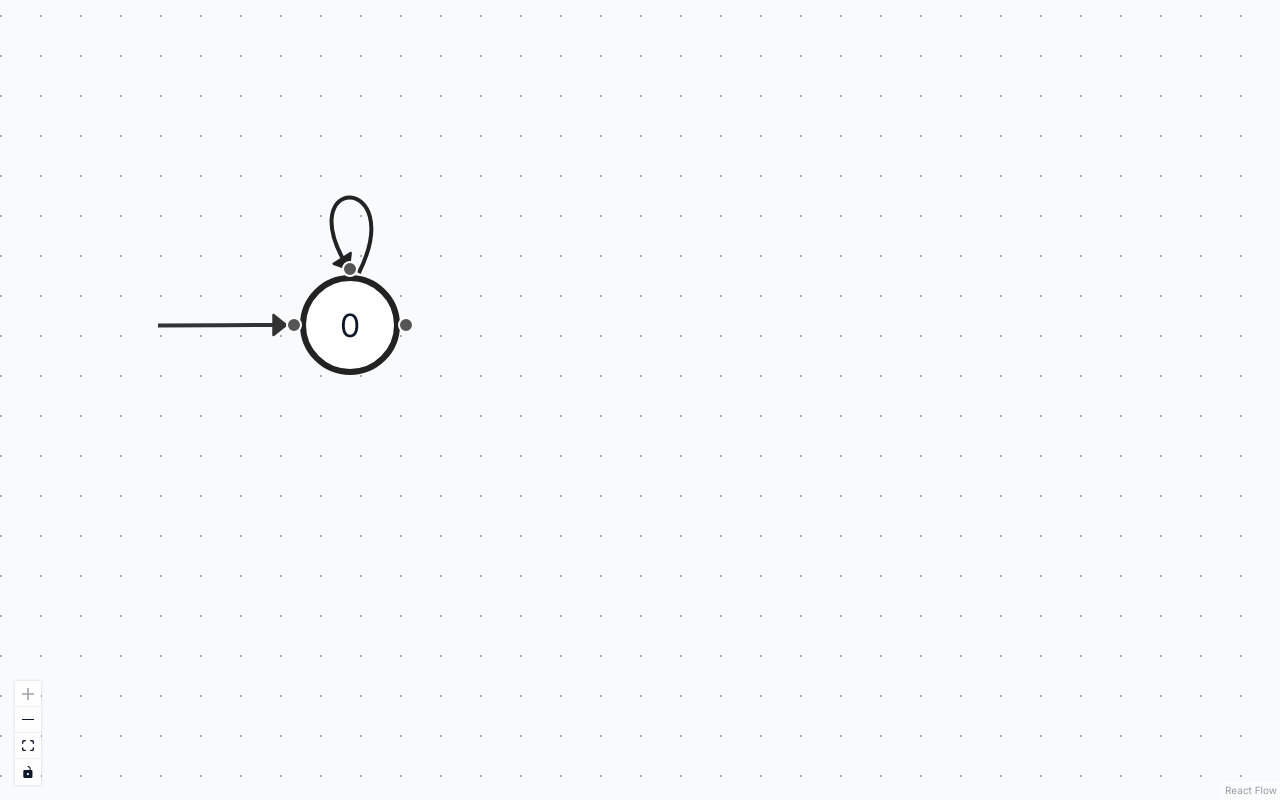
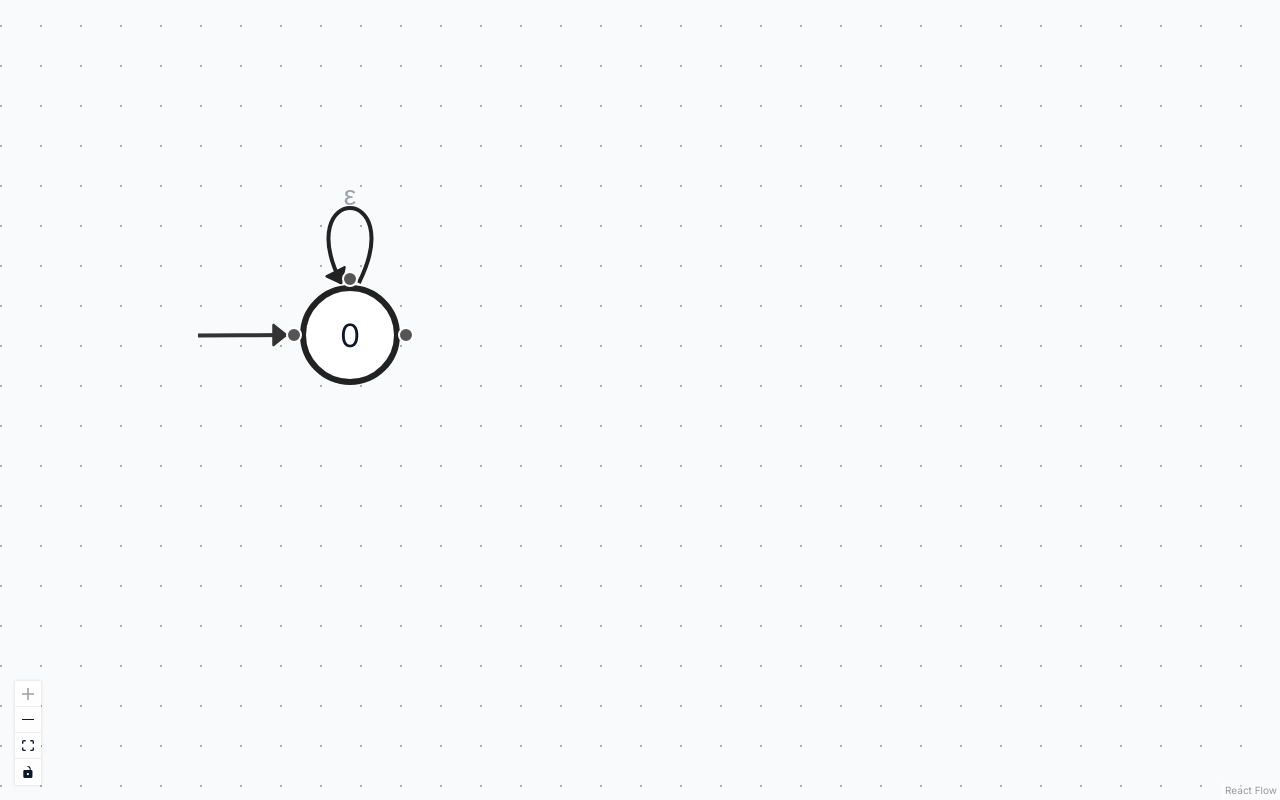
Before and after one commit to poopaapopa/diplom, a React (Create React App) app: page / in a window 1280 px wide. Both pictures are taken after a click on the element 350 px from the left and 269 px from the top of the page. Built offline with nearby package versions, Linux system fonts and the light colour scheme.

Commit message:
edge inputs

```diff
--- a/src/App.tsx
+++ b/src/App.tsx
@@ -19,15 +19,18 @@ import {
 import '@xyflow/react/dist/style.css';
 import FSMNode from './components/node';
 import SelfLoopEdge from "./components/selfLoop";
+import TransitionEdge from "./components/edge";
 
 const nodeTypes = {
   fsmNode: FSMNode,
 };
 const edgeTypes = {
   selfloop: SelfLoopEdge,
+  transition: TransitionEdge,
 };
 
 const defaultEdgeOptions = {
+  type: 'transition',
   markerEnd: {
     type: MarkerType.ArrowClosed,
     color: '#333',
@@ -44,17 +47,11 @@ const initialNodes: Node[] = [
     type: 'input',
     sourcePosition: Position.Right,
     data: { label: '' },
-    position: { x: 25, y: 124.2 },
+    position: { x: 25, y: 114.2 },
     draggable: false,
     connectable: false,
     selectable: false,
-    style: {
-      opacity: 0,
-      width: 0,
-      height: 0,
-      padding: 0,
-      pointerEvents: 'none'
-    },
+    style: { opacity: 0, width: 0, height: 0, pointerEvents: 'none' },
   },
   { id: '0', type: 'fsmNode', position: { x: 100, y: 100 }, data: { label: '0' } },
 ];
@@ -63,6 +60,7 @@ const initialEdges: Edge[] = [
   {
     id: 'start-edge',
     source: 'start-anchor',
+    type: 'default',
     target: '0',
     targetHandle: 'main-target',
     selectable: false,
@@ -70,10 +68,6 @@ const initialEdges: Edge[] = [
     markerEnd: {
       type: MarkerType.ArrowClosed,
       color: '#333',
-    },
-    style: {
-      strokeWidth: 2,
-      stroke: '#333',
     },
   },
 ];
@@ -163,7 +157,7 @@ function Flow() {
         onPaneClick={(e) => {
           if (e.detail === 2) onPaneDoubleClick(e);
         }}
-        defaultViewport={{ x: 100, y: 75, zoom: 2 }}
+        defaultViewport={{ x: 100, y: 85, zoom: 2 }}
       >
         <Background />
         <Controls />
--- /dev/null
+++ b/src/components/edge.tsx
@@ -0,0 +1,68 @@
+import React, { useEffect, useRef } from 'react';
+import {
+  BaseEdge,
+  EdgeLabelRenderer,
+  getBezierPath,
+  EdgeProps,
+  useReactFlow,
+} from '@xyflow/react';
+
+function TransitionEdge({
+  id,
+  sourceX,
+  sourceY,
+  targetX,
+  targetY,
+  sourcePosition,
+  targetPosition,
+  data,
+  style,
+  markerEnd,
+}: EdgeProps) {
+  const { setEdges } = useReactFlow();
+  const inputRef = useRef<HTMLInputElement>(null);
+
+  useEffect(() => {
+    inputRef.current?.focus();
+    inputRef.current?.select();
+  }, [id, setEdges]);
+
+  const [edgePath, labelX, labelY] = getBezierPath({
+    sourceX,
+    sourceY,
+    sourcePosition,
+    targetX,
+    targetY,
+    targetPosition,
+  });
+
+  const onInputChange = (evt: React.ChangeEvent<HTMLInputElement>) => {
+    setEdges((eds) => eds.map((e) => (e.id === id ? { ...e, data: { ...e.data, symbol: evt.target.value } } : e)));
+  };
+
+  return (
+    <>
+      <BaseEdge path={edgePath} markerEnd={markerEnd} style={style} />
+      <EdgeLabelRenderer>
+        <div
+          style={{
+            position: 'absolute',
+            transform: `translate(-50%, -50%) translate(${labelX}px, ${labelY - 15}px)`,
+            pointerEvents: 'all',
+          }}
+          className="nodrag nopan"
+        >
+          <input
+            ref={inputRef}
+            className="fsm-edge-input"
+            defaultValue={data?.symbol as string || ''}
+            onChange={onInputChange}
+            maxLength={1}
+          />
+        </div>
+      </EdgeLabelRenderer>
+    </>
+  );
+}
+
+export default TransitionEdge;
--- a/src/components/selfLoop.tsx
+++ b/src/components/selfLoop.tsx
@@ -1,19 +1,76 @@
-function SelfLoopEdge({ sourceX, sourceY, markerEnd, style }: any) {
+import React from 'react';
+import {
+  EdgeProps,
+  EdgeLabelRenderer,
+  useReactFlow,
+} from '@xyflow/react';
+
+function SelfLoopEdge({
+  id,
+  sourceX,
+  sourceY,
+  targetX,
+  targetY,
+  data,
+  markerEnd,
+  style,
+}: EdgeProps) {
+  const { setEdges } = useReactFlow();
+
   const radius = 25;
+  const loopHeight = 50;
+
   const edgePath = `
-    M ${sourceX},${sourceY}
-    C ${sourceX + radius},${sourceY - 50}
-      ${sourceX - radius - 10},${sourceY - 50}
-      ${sourceX - 5},${sourceY - 2}
+    M ${sourceX} ${sourceY}
+    C ${sourceX + radius} ${sourceY - loopHeight},
+      ${targetX - radius} ${targetY - loopHeight},
+      ${targetX} ${targetY}
   `;
 
+  const labelX = (sourceX + targetX) / 2;
+  const labelY = sourceY - loopHeight + 5;
+
+  const onInputChange = (evt: React.ChangeEvent<HTMLInputElement>) => {
+    const val = evt.target.value;
+    setEdges((eds) =>
+      eds.map((edge) => {
+        if (edge.id === id) {
+          return { ...edge, data: { ...edge.data, symbol: val } };
+        }
+        return edge;
+      })
+    );
+  };
+
   return (
+    <>
       <path
+        id={id}
         className="react-flow__edge-path"
         d={edgePath}
         markerEnd={markerEnd}
         style={style}
       />
+
+      <EdgeLabelRenderer>
+        <div
+          style={{
+            position: 'absolute',
+            transform: `translate(-50%, -50%) translate(${labelX}px, ${labelY}px)`,
+            pointerEvents: 'all',
+          }}
+          className="nodrag nopan"
+        >
+          <input
+            className="fsm-edge-input"
+            defaultValue={data?.symbol as string || ''}
+            onChange={onInputChange}
+            placeholder="ε"
+            maxLength={5}
+          />
+        </div>
+      </EdgeLabelRenderer>
+    </>
   );
 }
 
--- a/src/index.scss
+++ b/src/index.scss
@@ -66,3 +66,19 @@ $node-size: 50px;
     &-right { right: -6px; }
   }
 }
+
+.fsm-edge-input {
+  width: 30px;
+  height: 20px;
+  border-radius: 4px;
+  text-align: center;
+  font-weight: 500;
+  font-size: 14px;
+  background: transparent;
+  outline: none;
+
+  &:focus {
+    border-color: #555;
+    box-shadow: 0 0 4px rgba(0,0,0,0.2);
+  }
+}
```
Lines whose indentation alone changed are shown as unchanged.
